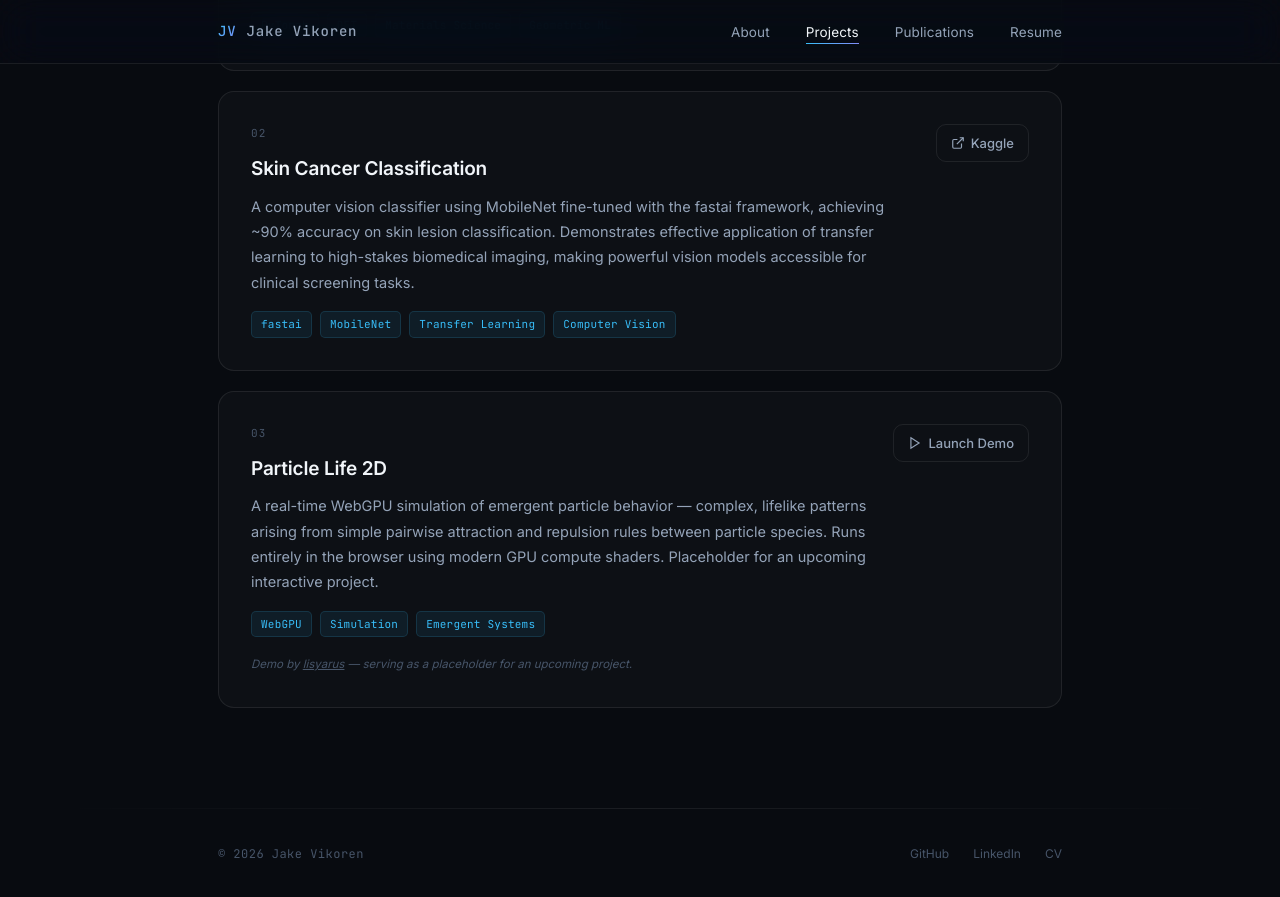
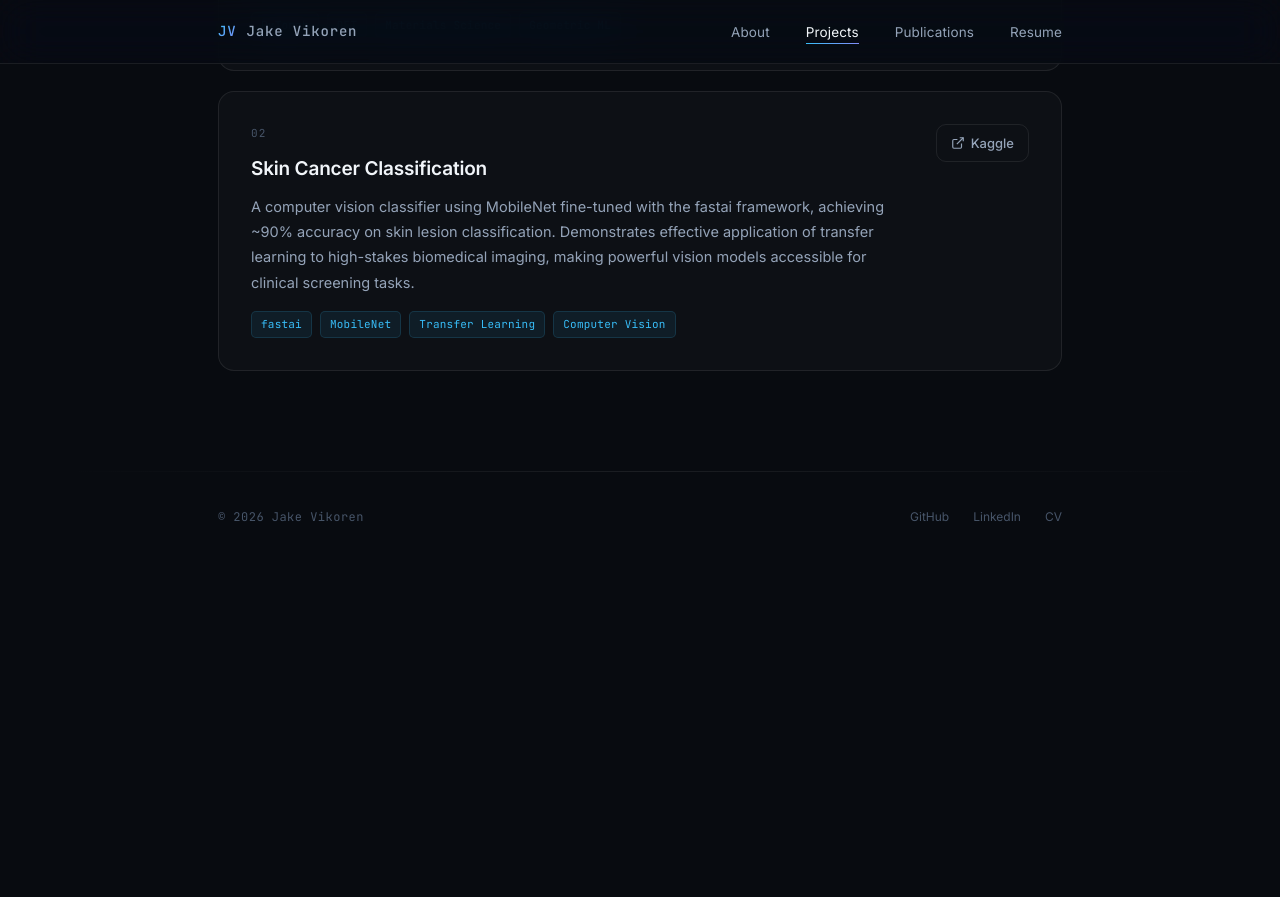
Before and after one commit to JVikoren/jakevikoren, a Jekyll site: the page built from projects.html, in a window 1280 px wide and 900 px high, scrolled down 613 px. Shown: the top 897 px of the window. Built offline with Jekyll 4.4.1, drawn with Linux system fonts in a browser that asks for light colours; after the commit the page ends 1176 px from its top, so only the background shows below that.

Commit message:
Remove particle life

```diff
--- a/projects.html
+++ b/projects.html
@@ -79,37 +79,6 @@ page_id: projects
         </div>
       </div>
 
-      <!-- Particle Life -->
-      <div class="project-card fade-in delay-2">
-        <div class="project-body">
-          <p class="project-number">03</p>
-          <h2 class="project-title">Particle Life 2D</h2>
-          <p class="project-desc">
-            A real-time WebGPU simulation of emergent particle behavior — complex, lifelike
-            patterns arising from simple pairwise attraction and repulsion rules between particle
-            species. Runs entirely in the browser using modern GPU compute shaders.
-            Placeholder for an upcoming interactive project.
-          </p>
-          <div class="project-tags">
-            <span class="tag">WebGPU</span>
-            <span class="tag">Simulation</span>
-            <span class="tag">Emergent Systems</span>
-          </div>
-          <p class="project-note">
-            Demo by <a href="https://lisyarus.github.io/blog/" target="_blank" rel="noopener">lisyarus</a> — serving as
-            a placeholder for an upcoming project.
-          </p>
-        </div>
-        <div class="project-links">
-          <a href="{{ '/projects/particle-life.html' | relative_url }}" class="project-link">
-            <svg width="14" height="14" viewBox="0 0 24 24" fill="none" stroke="currentColor" stroke-width="2">
-              <polygon points="5 3 19 12 5 21 5 3" />
-            </svg>
-            Launch Demo
-          </a>
-        </div>
-      </div>
-
     </div>
   </div>
 </section>
```
